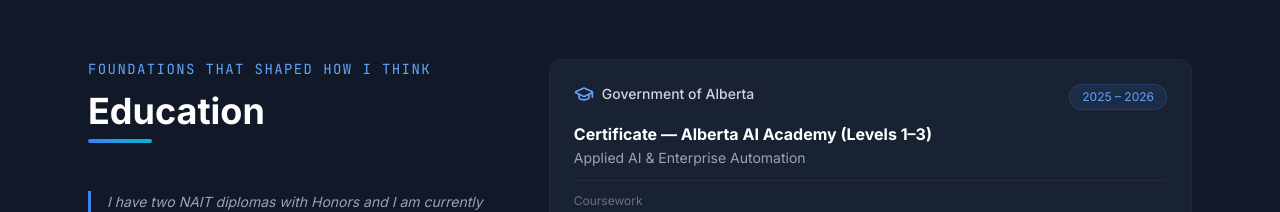
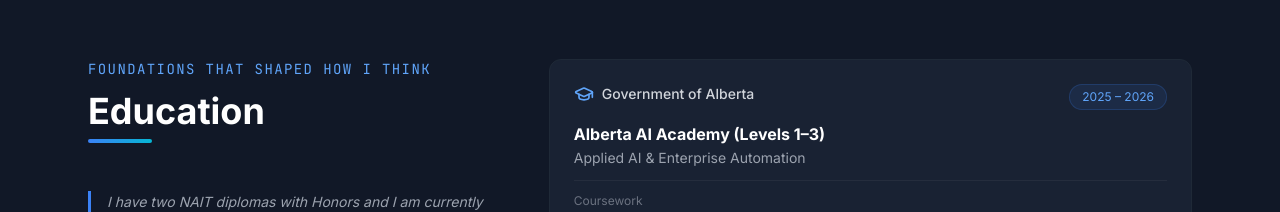
Before and after one commit to KVOclares/personal-developer-portfolio, a React (Vite) app: page / in a window 1280 px wide. Shown: the part 6360-6572 px from the top of the page. Built offline with nearby package versions, Linux system fonts and the light colour scheme.

Commit message:
feat: changes to education, certifications, and learning goals data.

```diff
--- a/src/data/education.ts
+++ b/src/data/education.ts
@@ -7,7 +7,7 @@
 export const EDUCATION: EducationEntry[] = [
     {
         kind: 'education',
-        degree: 'Certificate — Alberta AI Academy (Levels 1–3)',
+        degree: 'Alberta AI Academy (Levels 1–3)',
         field: 'Applied AI & Enterprise Automation',
         institution: 'Government of Alberta',
         period: '2025 – 2026',
```
